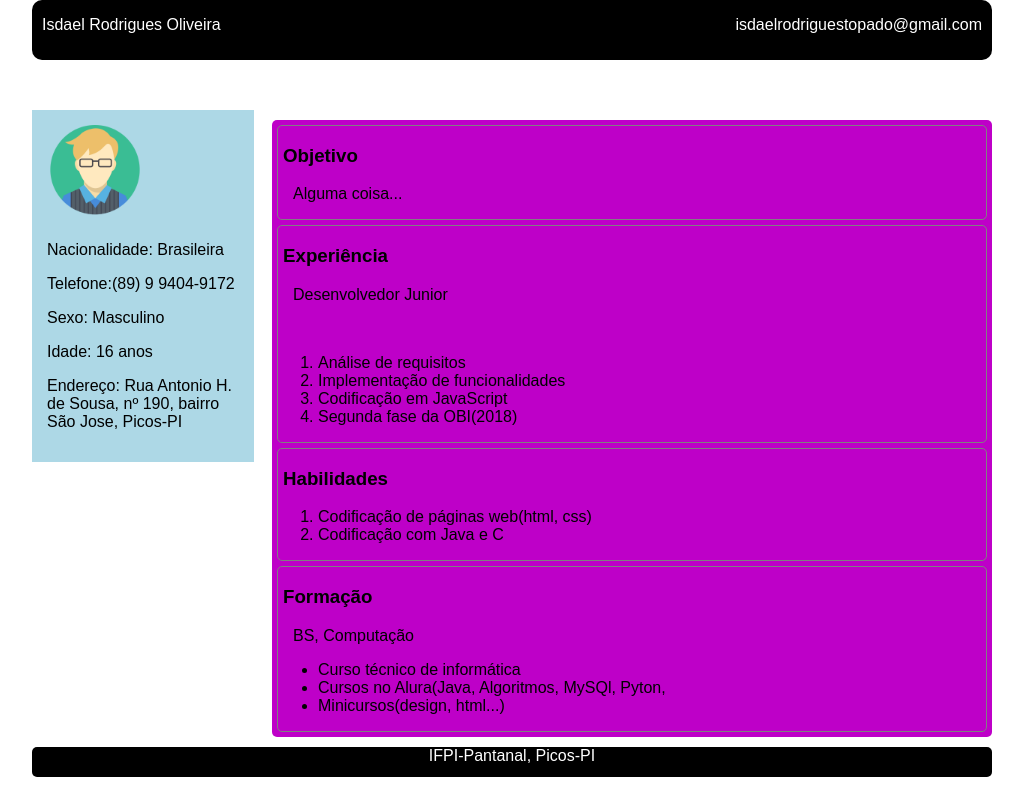
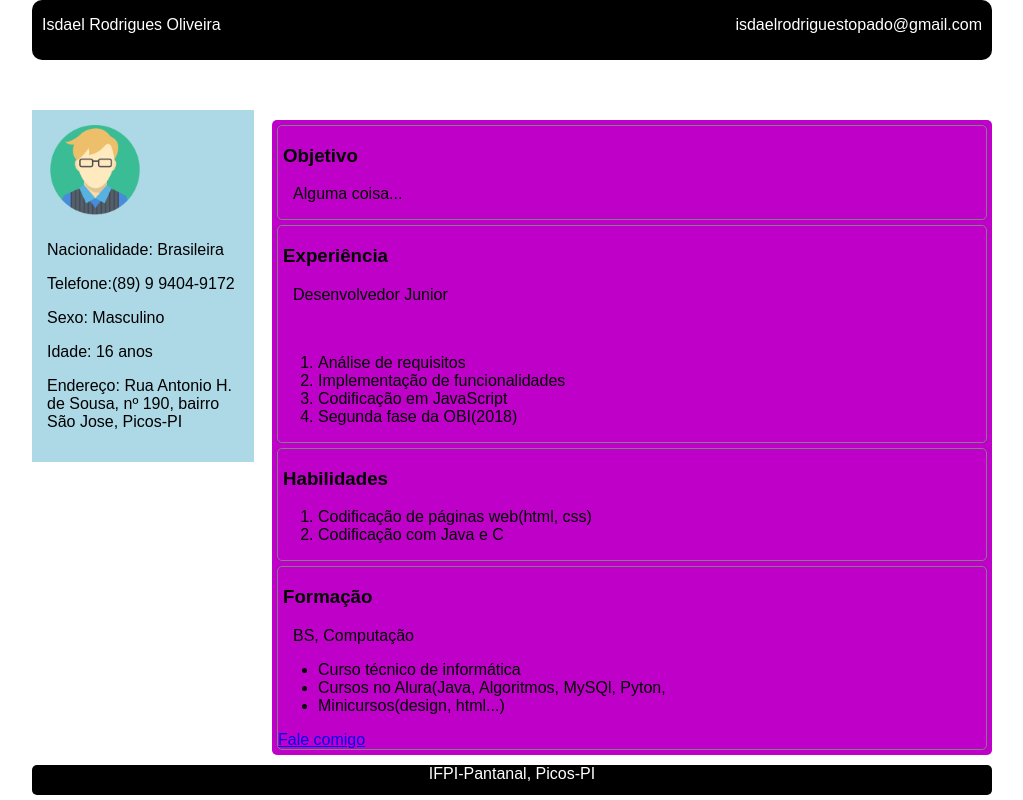
Before and after one commit to IsdaelRodrigues/Curriculos, a plain HTML site: page index.html in a window 1280 px wide. Shown: the whole page, without its empty margins (128-1151 px from the left). Drawn offline with Linux system fonts and the light colour scheme.

Commit message:
novos links

```diff
--- a/Trabalho de Isdael.html
+++ b/index.html
@@ -57,9 +57,8 @@
                 <li>Cursos no Alura(Java, Algoritmos, MySQl, Pyton, </li>
                 <li>Minicursos(design, html...)</li>
             </ul>
+            <a href="Contato.html" >Fale comigo</a>
         </section>
-
-
     </main>
     <footer>
         <p>IFPI-Pantanal, Picos-PI</p>
```
Also changed, not shown: Contato.html (+1 -0 lines).
